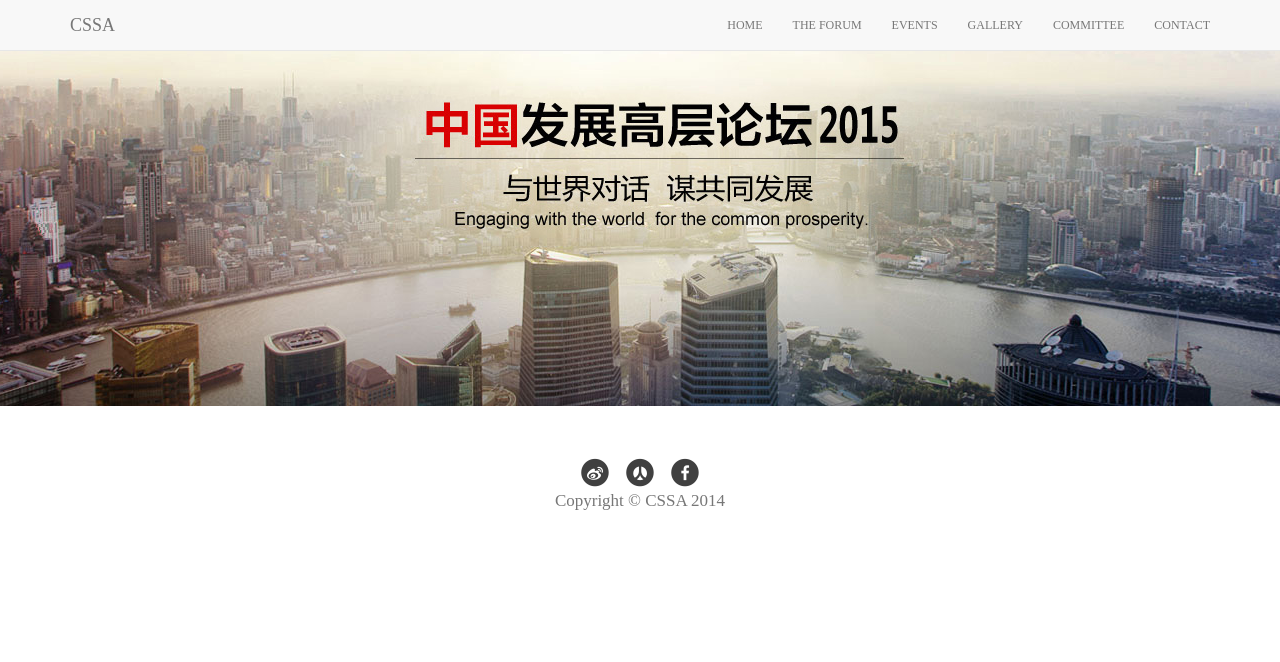
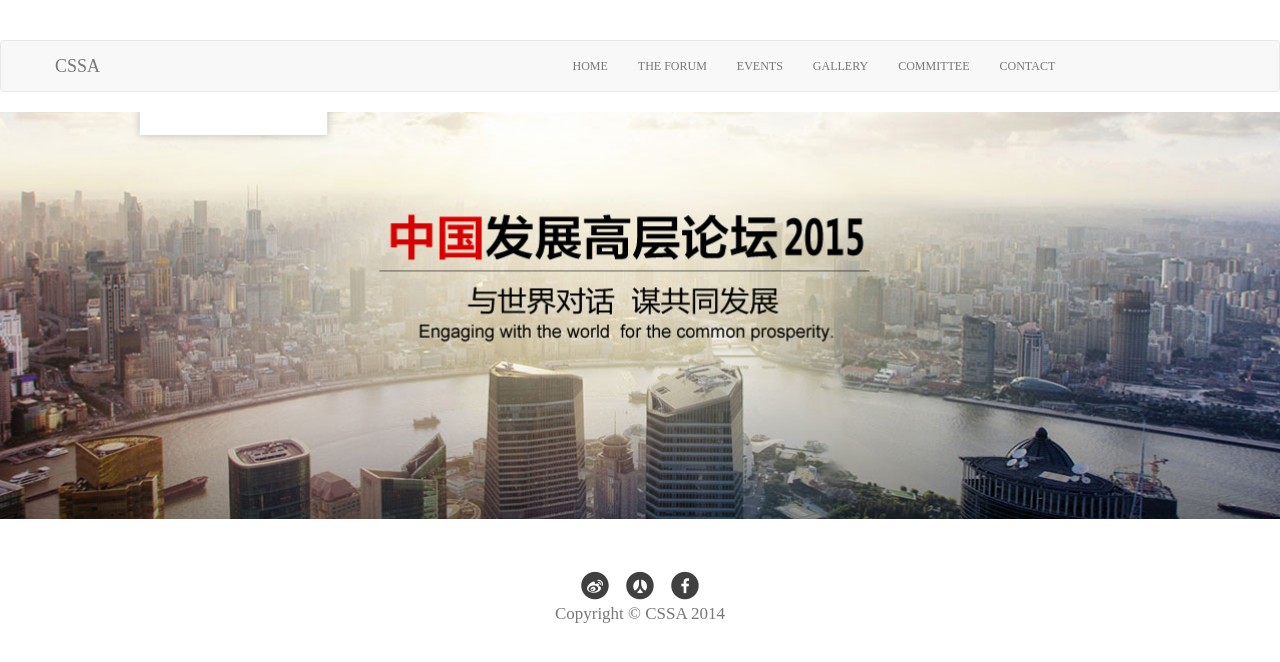
Before and after one commit to zcjohncen/CSSAChinaDevForum.github.io, a Jekyll site: the page built from index.html, in a window 1280 px wide. Shown: the top 662 px of the page. Built offline with Jekyll 4.4.1, drawn with Linux system fonts in a browser that asks for light colours; nearby versions of some CDN libraries; Markdown is read by kramdown in place of the engine named in the settings.

Commit message:
Automatic resize cover photo

```diff
--- a/_includes/navbar.html
+++ b/_includes/navbar.html
@@ -1,14 +1,19 @@
-<div class="navbar navbar-default navbar-fixed-top bs-docs-nav" role="navigation">
+<div id="nav_bar" class="navbar navbar-default bs-docs-nav" role="navigation">
     <div class="container">
-        <a href="/" class="navbar-brand sitelogo header-button">CSSA</a>
+        <div class="row">
+            <div class="col-lg-offset">
+                <a href="/" class="navbar-brand">CSSA</a>
+            </div>
+            <div class="col-lg-offset-5">
             <div class="navbar-header">
                 <button type="button" class="navbar-toggle collapsed" data-toggle="collapse" data-target=".navbar-collapse">
                     <span class="sr-only">Toggle navigation</span>
                     <span class="icon-bar"></span>
                     <span class="icon-bar"></span>
-                <span class="icon-bar"></span></button>
+                    <span class="icon-bar"></span>
+                </button>
             </div>
-        <div id='navbar' class="collapse navbar-collapse">
+            <div class="collapse navbar-collapse col-lg-6">
                 <ul class="nav navbar-nav navbar-right caps">
                     <li>
                         <a href="/">HOME</a>
@@ -32,3 +37,5 @@
             </div>
             </div>
         </div>
+    </div>
+</div>
--- a/css/styles.css
+++ b/css/styles.css
@@ -11,10 +11,20 @@
 
 #nav_bar{
 	margin-top: 40px;
+	display: block;
+}
+
+#banner_container{
+	display: block;
+}
+
+.banner{
+	height: 408px;
+	background: url(../images/banner.png) no-repeat center center;
+	background-size: cover;
 }
 
 .About {
-background: url(../images/groovepaper.png) 50% 0 repeat fixed;
 color: #575757;
 overflow: hidden;
 padding: 85px 0 100px;
--- a/index.html
+++ b/index.html
@@ -2,10 +2,10 @@
 layout: default
 title: China Development Forum
 ---
-<div id="cover_photo" class="container-fluid">
+<div id="bannercontainer" class="container-fluid">
     <div class="row">
         <div class="col-lg-offset">
-            <img src="/images/banner.png">
+            <div class="banner">
         </div>
     </div>
 </div>
```
Also changed, not shown: 10 other files. Lines whose indentation alone changed are shown as unchanged.
